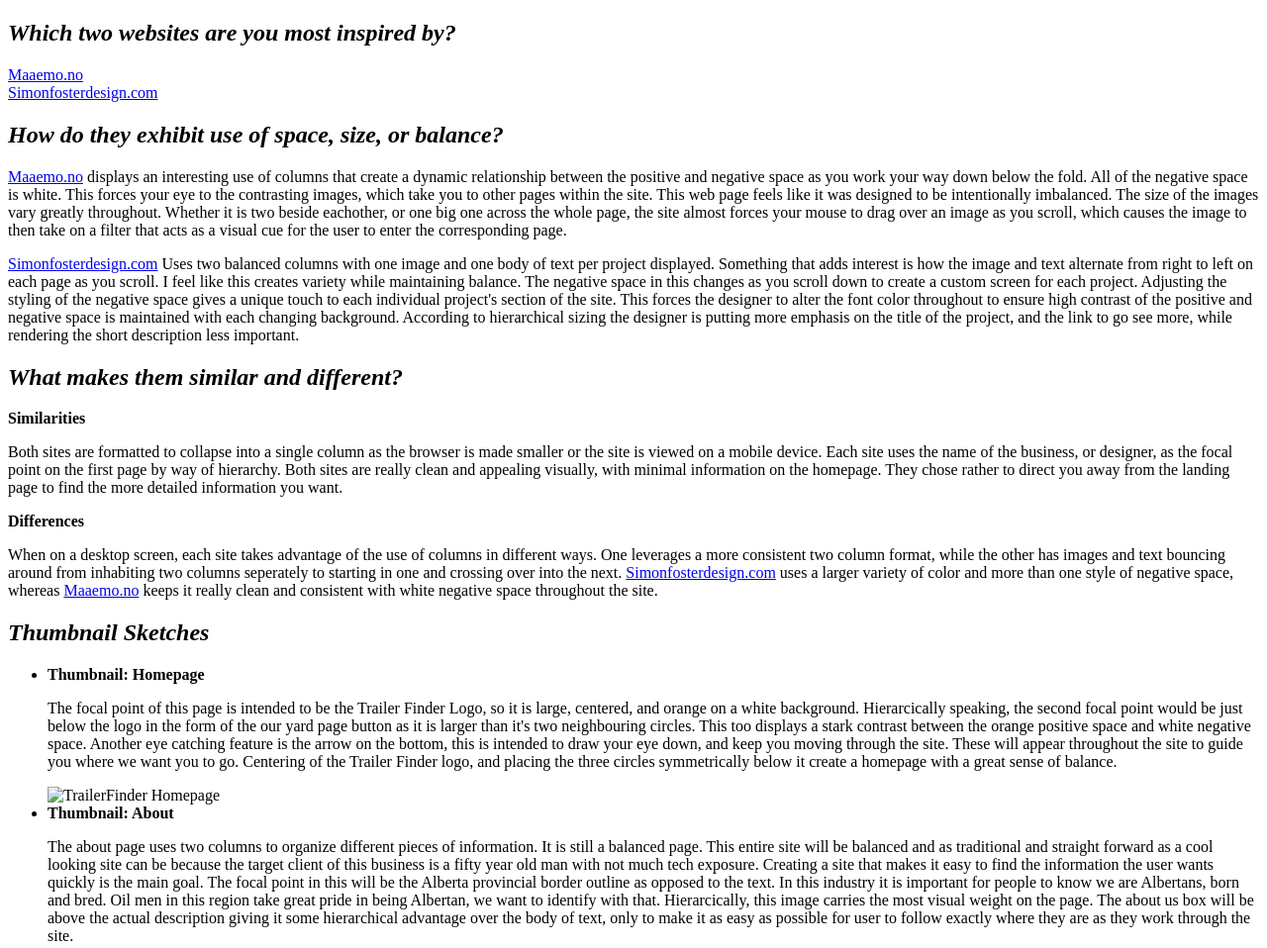
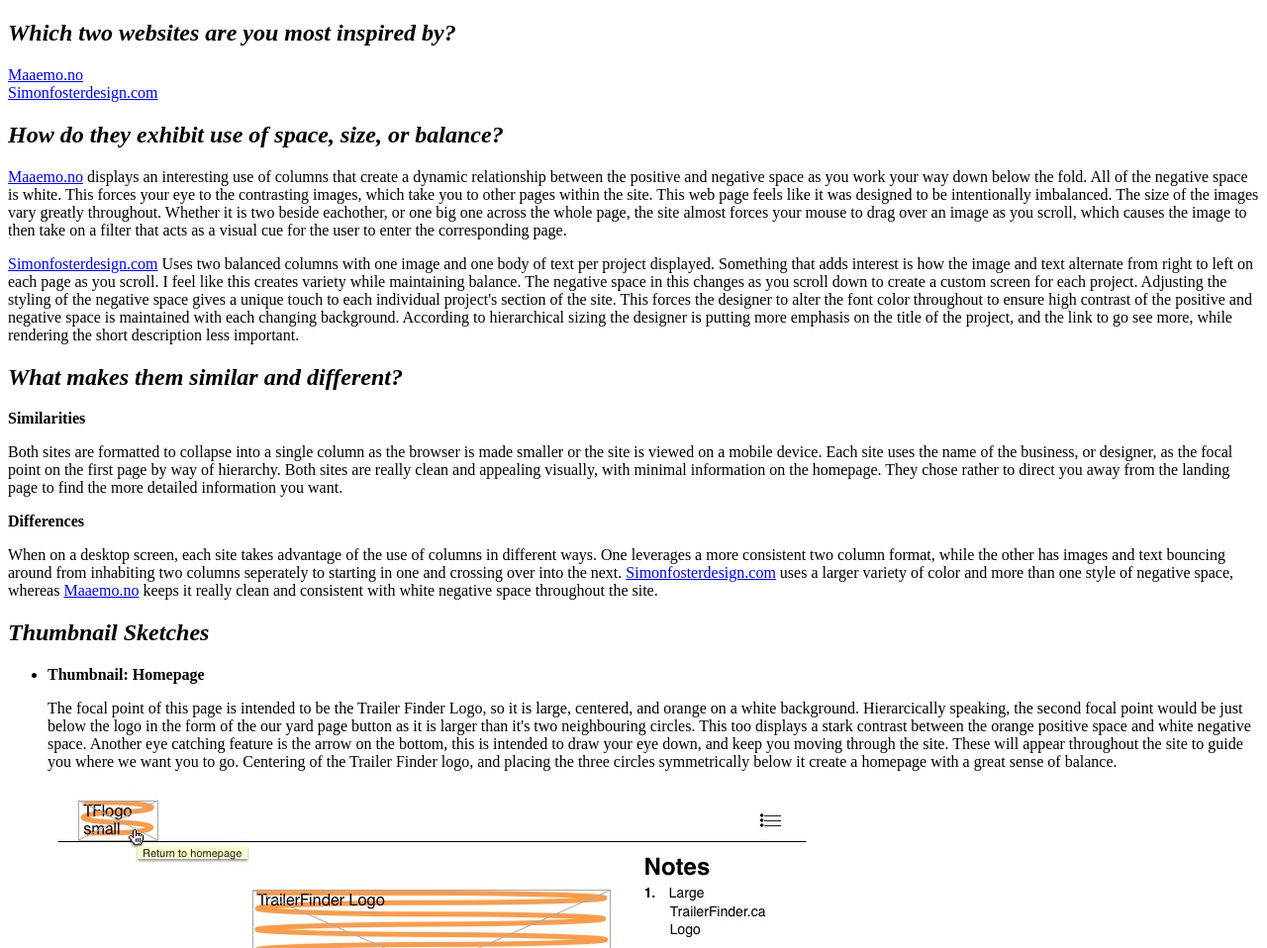
Before and after one commit to jasonreiniger/Jasonreiniger.github.io, a plain HTML site: page unit2/index.html in a window 1280 px wide. Shown: the top 958 px of the page at 99% size. Drawn offline with Linux system fonts and the light colour scheme; files whose address does not match are found by name.

Commit message:
file management

```diff
--- a/2index.html
+++ b/unit2/index.html
@@ -30,7 +30,7 @@
 	<ul>
 	<li><strong>Thumbnail: Homepage</strong></li>
 		<p> The focal point of this page is intended to be the Trailer Finder Logo, so it is large, centered, and orange on a white background. Hierarcically speaking, the second focal point would be just below the logo in the form of the our yard page button as it is larger than it's two neighbouring circles. This too displays a stark contrast between the orange positive space and white negative space. Another eye catching feature is the arrow on the bottom, this is intended to draw your eye down, and keep you moving through the site. These will appear throughout the site to guide you where we want you to go. Centering of the Trailer Finder logo, and placing the three circles symmetrically below it create a homepage with a great sense of balance.</p>
-	<img src="proj1.home.jpg" alt="TrailerFinder Homepage">
+	<img src="assets/proj1.home.jpg" alt="TrailerFinder Homepage">
 
 	<br>
 
```
Also changed, not shown: unit1/index.html (renamed from index.html), unit2/assets/proj1.about.jpg (added), unit2/assets/proj1.contact.jpg (added), unit2/assets/proj1.home.jpg (added), unit2/assets/proj1.ouryard.jpg (added), 4 other files.
